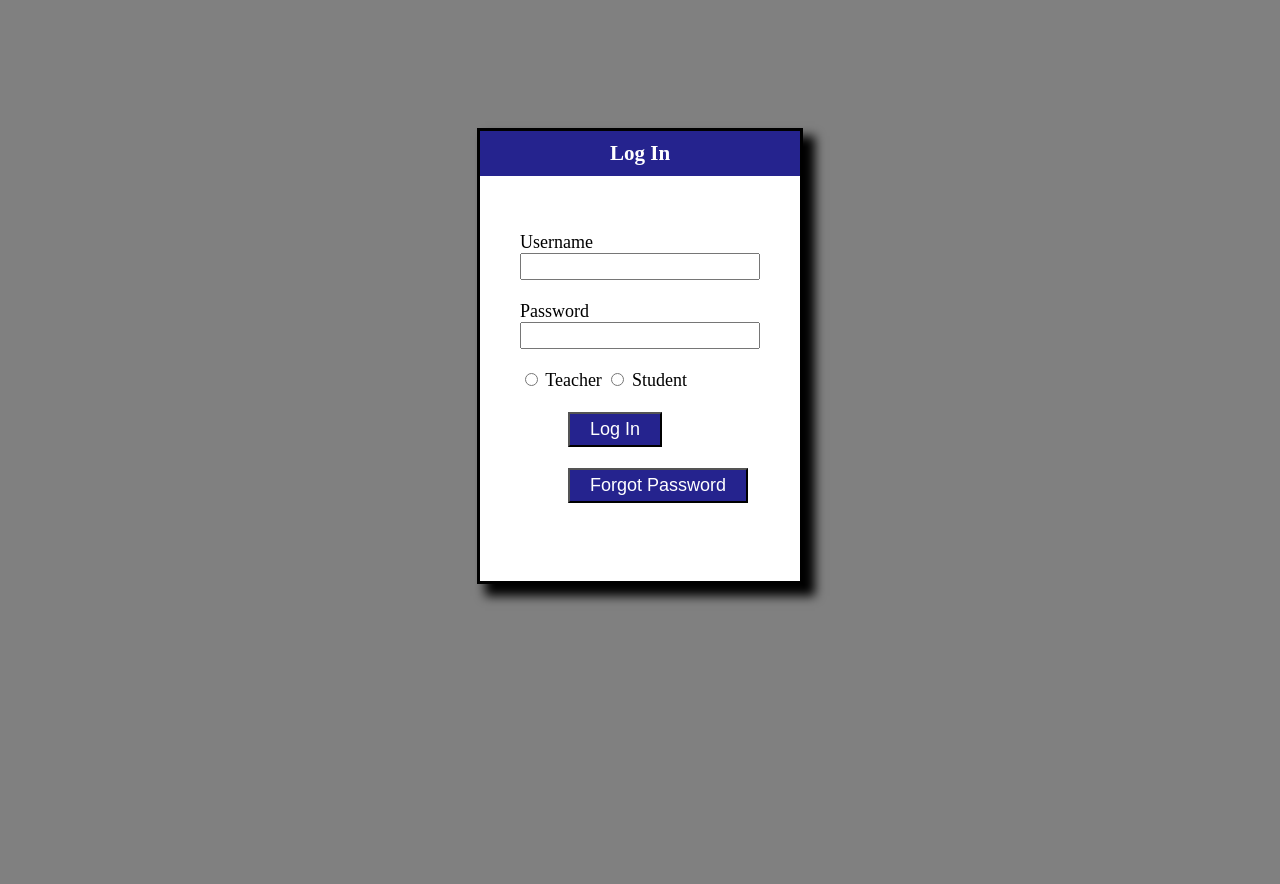
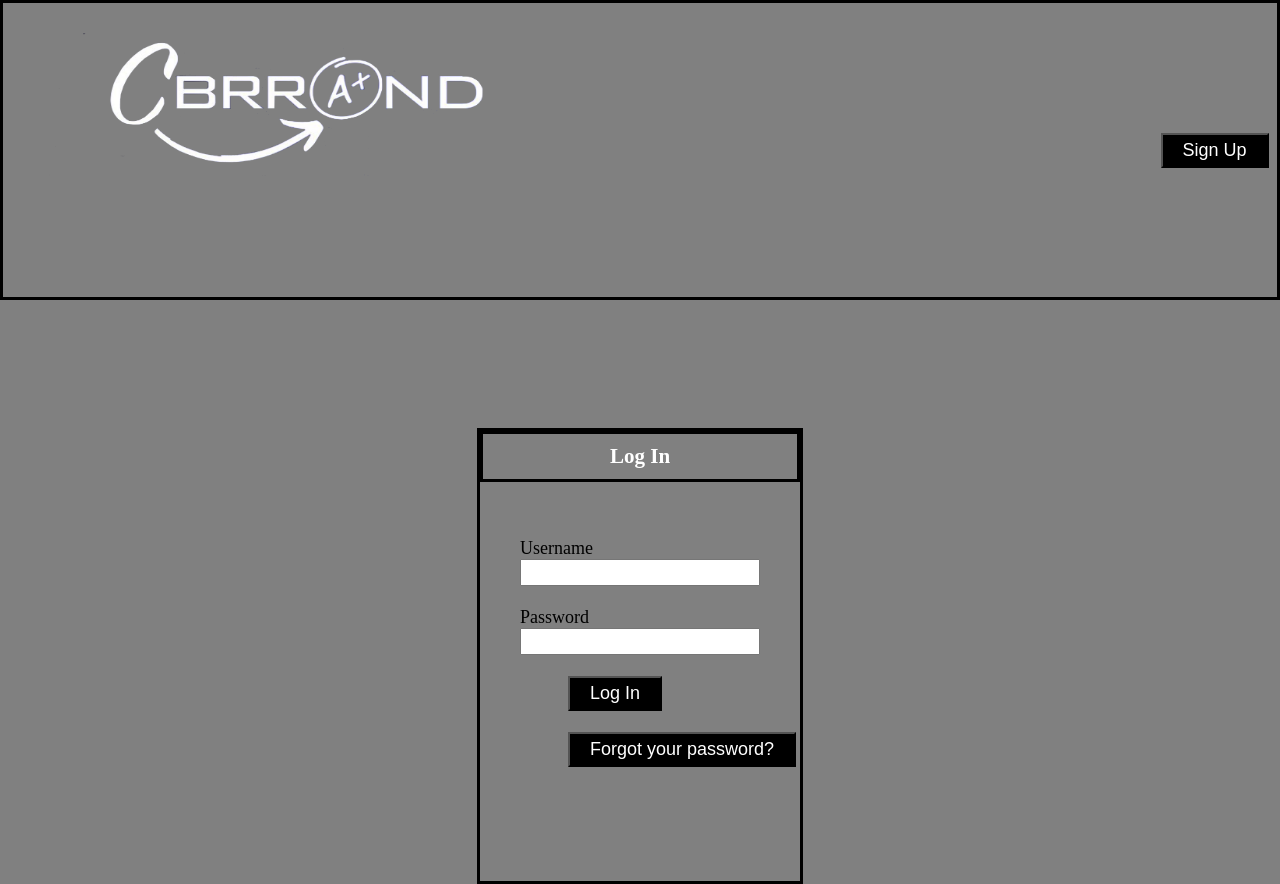
Before and after one commit to cWalsh-developer/PE2_GradeCalc, a PHP site: page /login_view.html in a window 1280 px wide. Before the commit the page ends 603 px from the top, so only its background shows below. Run offline with PHP 8.4, Linux system fonts and the light colour scheme.

Commit message:
attempt 1 at matching wireframe, just needs tidying

```diff
--- a/view/css/stylesheet.css
+++ b/view/css/stylesheet.css
@@ -121,14 +121,36 @@ body
 
  .logContainerMain{
    width: 25%;
-   box-shadow: 10px 10px 10px 2px black;
-   background: white;
    margin: auto;
    margin-top: 10%;
    height: 450px;
    position: relative;
    font-size: large;
    border: solid 3px black;
+ }
+
+ #login{
+   margin: 0 20%;
+   color: white;
+   background-color: black;
+   padding: 5px 20px;
+ }
+
+ #forgotPass{
+   margin: 0 20%;
+   color: white;
+   background-color: black;
+   padding: 5px 20px;
+ }
+
+ #title
+ {
+    color: white;
+    height: 25px;
+    padding:10px;
+    margin-top: 0;
+    text-align: center;
+    border: solid 3px black;
  }
 
  .loginForm
@@ -138,8 +160,22 @@ body
     padding: 35px 0;
  }
 
+ .top
+ {
+   display: flex;
+   justify-content: space-between;
+   align-items: center;
+   padding: 30px;
+   border: solid 3px black;
+ }
 
-
+#signUp
+{
+   margin: 0 20%;
+   color: white;
+   background-color: black;
+   padding: 5px 20px;
+}
 
  /* Student View */
 
--- a/view/login_view.html
+++ b/view/login_view.html
@@ -6,9 +6,19 @@
         <link rel="stylesheet" type="text/css" href="css/stylesheet.css">
     </head>
     <body>
+        <div class = "top">
+            <div class = "logo">
+                <img src="css/cbrrand_logo.png" id="logoId">  </img>
+            </div>
+            <div class = "submit">
+                <form method = "post" action = "">
+                    <input type = "submit" id = "signUp" value = "Sign Up" name = "signUp">
+                </form>
+            </div>
+        </div>
         <div class="logContainerMain">
             <div class="logContainerTitle">
-              <h3 class="Title">Log In</h3>
+              <h3 id = "title">Log In</h3>
             </div>
 
             <div class = "loginForm">
@@ -17,10 +27,8 @@
                     <input type = "text" id = "username" name = "username"><br><br>
                     <label for = "password"> Password</label><br>
                     <input type = "text" id = "password" name = "password"><br><br>
-                    <input type = "radio" name = "teacher"> Teacher
-                    <input type = "radio" name = "student"> Student<br><br>
-                    <input type = "submit" id = "submit" value = "Log In" name = "login"><br><br>
-                    <input type = "submit" id = "submit" value = "Forgot Password" name = "forgotPass"><br><br>
+                    <input type = "submit" id = "login" value = "Log In" name = "login"><br><br>
+                    <input type = "submit" id = "forgotPass" value = "Forgot your password?" name = "forgotPass"><br><br>
                 </form>
             </div>
         </div>
```
